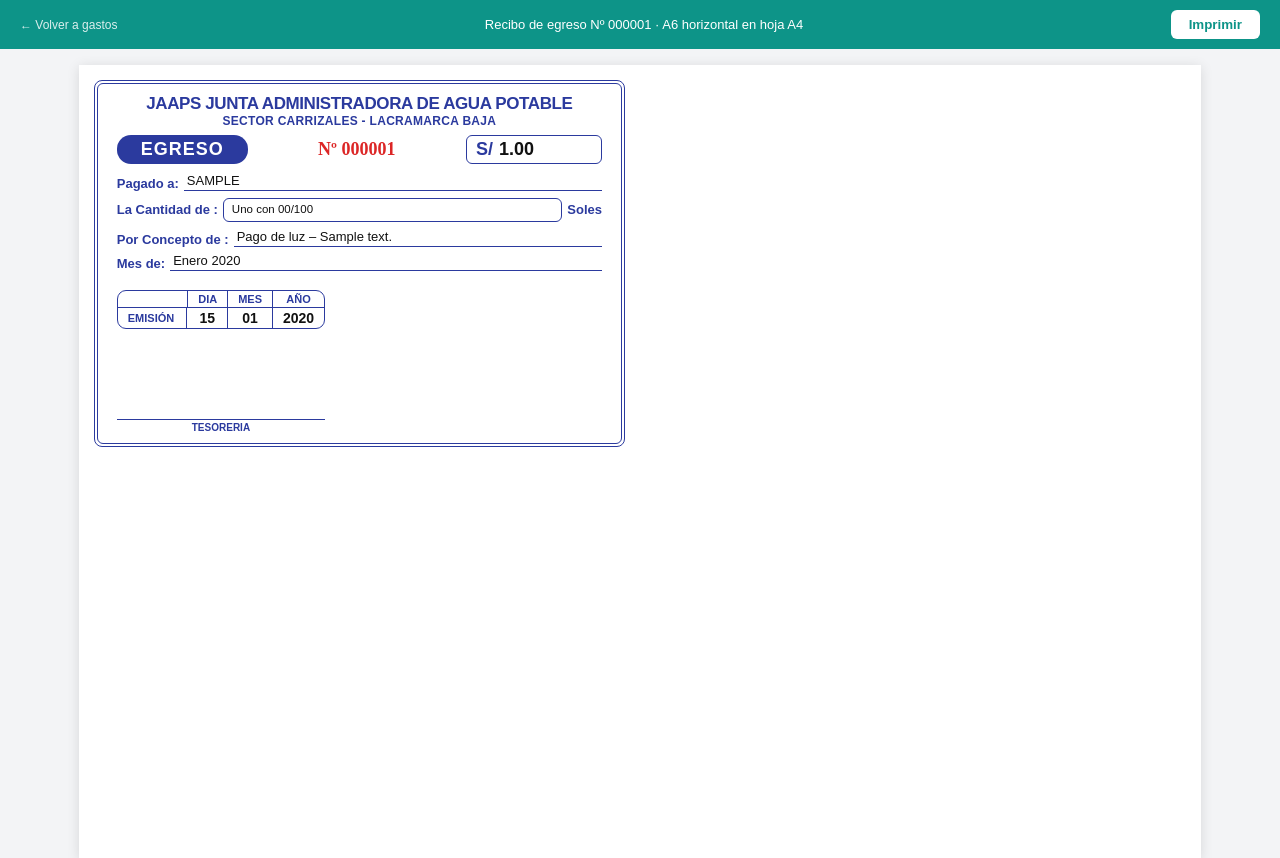
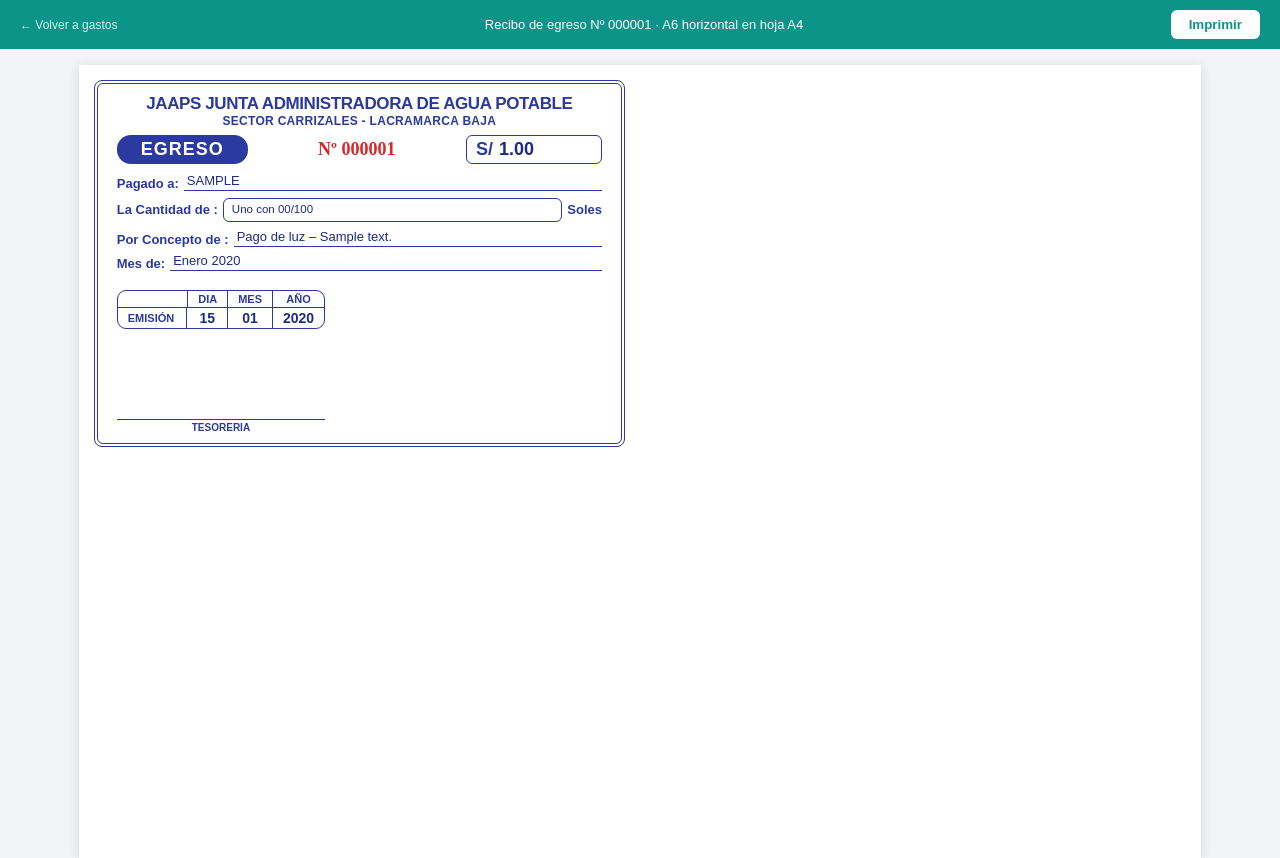
Before and after one commit to harlec/jaaps, a PHP site: page /jaaps/gastos/recibo.php?id=1 in a window 1280 px wide. Shown: the top 858 px of the page. Run offline with PHP 8.4, Linux system fonts and the light colour scheme; a user stored in the database is signed in; data comes from the database, SQL or seed files in the repository; tables that the repository leaves empty hold one stand-in row (values such as "Sample post").

Commit message:
recibo azul

```diff
--- a/includes/recibo.php
+++ b/includes/recibo.php
@@ -71,17 +71,17 @@ function reciboCss(): string
     .fila-titulo { display: flex; align-items: center; justify-content: space-between; margin: 1.5mm 0 2.5mm; }
     .pill { background: #2b3a9e; color: #fff; font-weight: bold; font-size: 18px; letter-spacing: 1px; padding: 4px 24px; border-radius: 14px; }
     .numero { color: #dc2626; font-family: 'Times New Roman', serif; font-size: 18px; font-weight: bold; }
-    .soles-box { min-width: 36mm; border: 1.5px solid #2b3a9e; border-radius: 6px; padding: 3px 9px; font-size: 18px; font-weight: bold; display: flex; gap: 6px; color: #111; }
+    .soles-box { min-width: 36mm; border: 1.5px solid #2b3a9e; border-radius: 6px; padding: 3px 9px; font-size: 18px; font-weight: bold; display: flex; gap: 6px; color: #1e2a8a; }
     .soles-box b { color: #2b3a9e; }
 
     .linea { display: flex; align-items: flex-end; gap: 5px; margin-bottom: 1.8mm; font-size: 13px; }
     .linea .et { font-weight: 600; white-space: nowrap; }
-    .linea .val { flex: 1; border-bottom: 1px solid #2b3a9e; min-height: 18px; padding: 0 3px 1px; color: #111; font-size: 13px; }
+    .linea .val { flex: 1; border-bottom: 1px solid #2b3a9e; min-height: 18px; padding: 0 3px 1px; color: #1e2a8a; font-size: 13px; }
     .linea .val.corto { flex: 0 0 auto; min-width: 38mm; }
 
     .cantidad { display: flex; align-items: center; gap: 5px; margin-bottom: 1.8mm; font-size: 13px; }
     .cantidad .et { font-weight: 600; white-space: nowrap; }
-    .cantidad .val { flex: 1; border: 1px solid #2b3a9e; border-radius: 6px; padding: 4px 8px; color: #111; font-size: 11.5px; min-height: 24px; }
+    .cantidad .val { flex: 1; border: 1px solid #2b3a9e; border-radius: 6px; padding: 4px 8px; color: #1e2a8a; font-size: 11.5px; min-height: 24px; }
 
     .pie { flex: 1; margin-top: 3mm; display: flex; align-items: stretch; gap: 4mm; }
     .fechas { border: 1.5px solid #2b3a9e; border-radius: 9px; border-collapse: separate; border-spacing: 0; text-align: center; font-size: 11px; }
@@ -89,13 +89,13 @@ function reciboCss(): string
     .fechas thead th { border-bottom: 1.5px solid #2b3a9e; font-weight: 900; }
     .fechas tbody th { text-align: left; font-weight: 900; border-right: 1.5px solid #2b3a9e; padding-right: 12px; }
     .fechas tbody tr + tr > * { border-top: 1px solid #2b3a9e; }
-    .fechas td { color: #111; font-size: 14px; font-weight: bold; }
+    .fechas td { color: #1e2a8a; font-size: 14px; font-weight: bold; }
     .fechas td + td, .fechas thead th + th { border-left: 1px solid #2b3a9e; }
     .fechas td.venc { color: #b91c1c; }
     .izq { display: flex; flex-direction: column; justify-content: space-between; }
     .firma { width: 100%; text-align: center; font-size: 10px; font-weight: 600; }
     .firma div { border-top: 1px solid #2b3a9e; margin-bottom: 2px; }
-    .pago { flex: 1; font-size: 11px; line-height: 1.3; color: #111; align-self: flex-end; }
+    .pago { flex: 1; font-size: 11px; line-height: 1.3; color: #1e2a8a; align-self: flex-end; }
     .pago p + p { margin-top: 1.5mm; }
     .pago b { color: #2b3a9e; }
     .pago .pago-tit { font-weight: 900; color: #2b3a9e; font-size: 11.5px; letter-spacing: .5px; }
```
